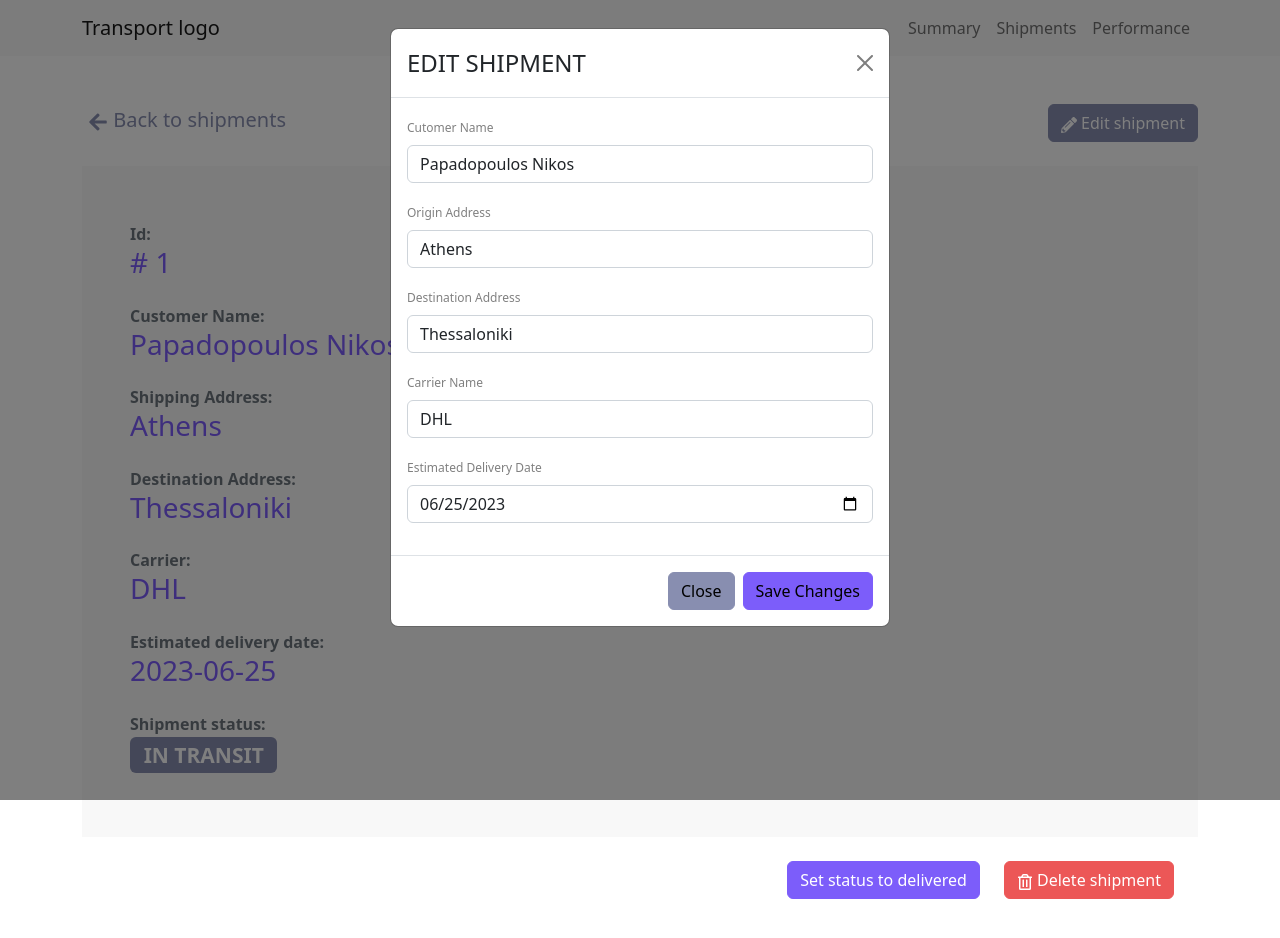
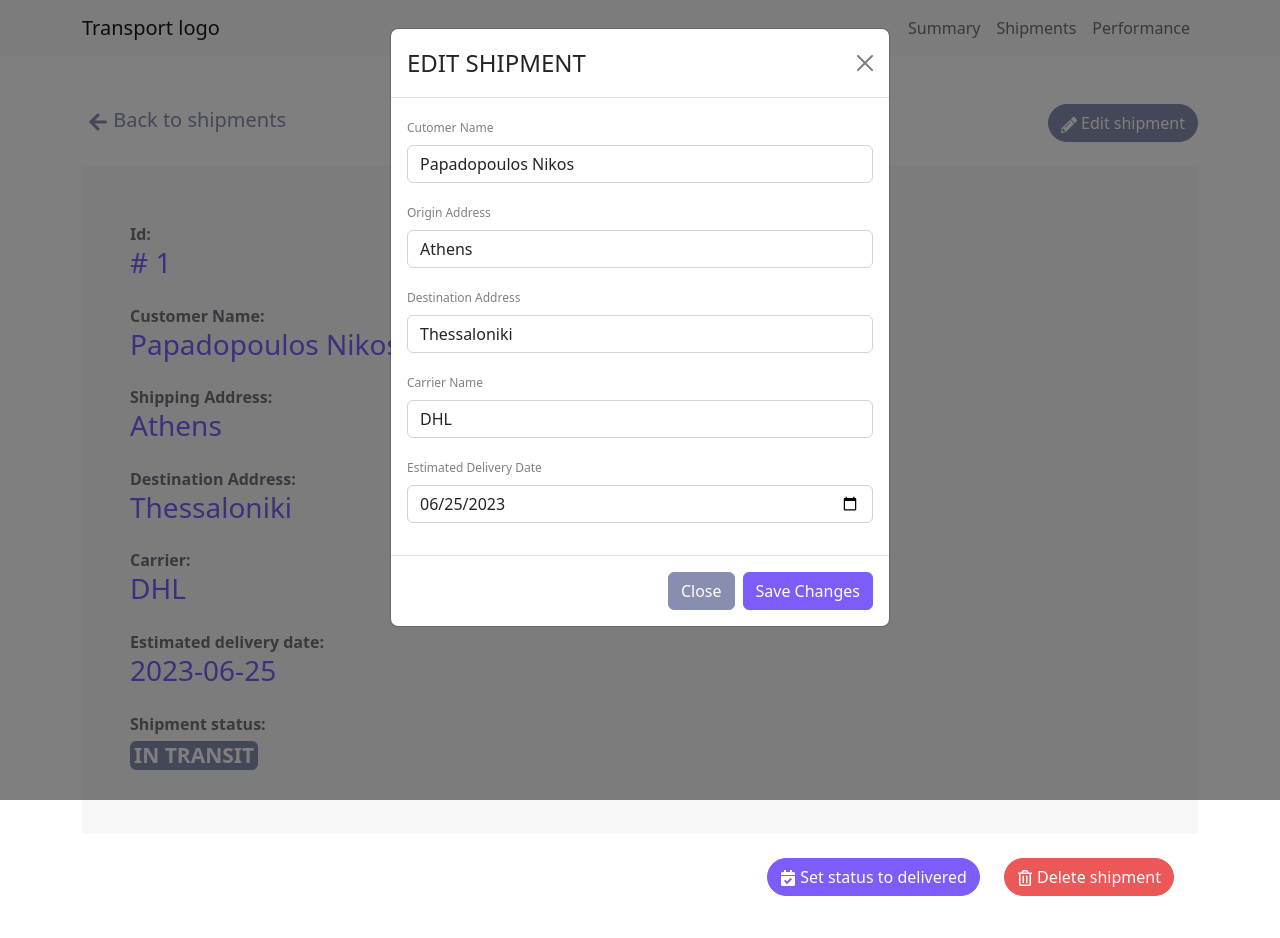
Before and after one commit to geoelectrof/tms-dashboard, a React (Vite) app: page /shipments/1 in a window 1280 px wide. Both pictures are taken after a click on the button "Edit shipment". Shown: the top 938 px of the page. Built offline with nearby package versions, Linux system fonts and the light colour scheme.

Commit message:
Fixed bug of sumbitting empty inputs at edit shipment

```diff
--- a/src/components/EditShipmentModal.jsx
+++ b/src/components/EditShipmentModal.jsx
@@ -40,8 +40,15 @@ function EditShipmentModal({shipmentId}) {
           <Modal.Header closeButton>
             <Modal.Title>EDIT SHIPMENT</Modal.Title>
           </Modal.Header>
+            <Form
+              onSubmit={(e) => {
+                e.preventDefault();
+                dispatch(hideEditShipmentModal());
+                dispatch(editShipment(values));
+                dispatch(openConfirmationModal("updated"));
+              }}
+            >
           <Modal.Body>
-            <Form>
               <FormInput
                 name="customerName"
                 type="text"
@@ -92,11 +99,10 @@ function EditShipmentModal({shipmentId}) {
                 value={values.deliveryDate}
                 onChange={onChange}
               />
-            </Form>
           </Modal.Body>
           <Modal.Footer>
             <Button
-                variant="secondary"
+              variant="secondary text-white"
               onClick={() => {
                 dispatch(hideEditShipmentModal());
                 setValues({
@@ -110,24 +116,11 @@ function EditShipmentModal({shipmentId}) {
             >
               Close
             </Button>
-            <Button
-                variant="primary"
-                onClick={() => {
-                dispatch(hideEditShipmentModal());
-                dispatch(editShipment(values));
-                dispatch(openConfirmationModal("updated"));
-                // setValues({
-                //     customerName: "",
-                //     originAddress: "",
-                //     destinationAddress: "",
-                //     carrierName: "",
-                //     deliveryDate: "",
-                // });
-                }}
-            >
+            <Button type="submit" variant="primary text-white">
               Save Changes
             </Button>
           </Modal.Footer>
+            </Form>
         </Modal>
       </>
     );
--- a/src/components/Performance.jsx
+++ b/src/components/Performance.jsx
@@ -1,6 +1,14 @@
+import {Container, Row, Col } from "react-bootstrap"
+
 const Performance = () => {
   return (
-    <div>Performance</div>
+    <Container className="pt-4">
+        <Row>
+          <Col>
+            <h1 className="fw-bold">Performance</h1>
+          </Col>
+        </Row>
+    </Container>
   )
 }
 export default Performance
--- a/src/components/SingleShipment.jsx
+++ b/src/components/SingleShipment.jsx
@@ -10,7 +10,12 @@ import ConfirmationModal from "./ConfirmationModal"
 import { Navigate } from "react-router-dom"
 import { showWarningModal } from "../features/warningModal/warningModalSlice"
 import WarningModal from "./WarningModal"
-import { FaArrowLeft, FaPencilAlt, FaRegTrashAlt } from "react-icons/fa";
+import {
+  FaArrowLeft,
+  FaPencilAlt,
+  FaRegTrashAlt,
+  FaCalendarCheck,
+} from "react-icons/fa";
 
 
 const SingleShipment = () => {
@@ -35,7 +40,7 @@ const SingleShipment = () => {
           </Col>
           <Col className="text-end">
             <Button
-              variant="secondary text-white"
+              variant="secondary text-white rounded-pill"
               onClick={() => {
                 dispatch(showEditShipmentModal());
               }}
@@ -73,6 +78,7 @@ const SingleShipment = () => {
             <span className="text-muted fw-bold">Shipment status:</span>
             <h3 className="text-primary">
               <Badge
+                className="p-1"
                 bg={
                   shipment.status == "in transit"
                     ? "secondary"
@@ -84,6 +90,7 @@ const SingleShipment = () => {
                 {shipment.status.toUpperCase()}
               </Badge>
             </h3>
+
           </Row>
         </Container>
         <Row>
@@ -91,13 +98,13 @@ const SingleShipment = () => {
             {shipment.status !== "delivered" && (
               <Button
                 onClick={() => dispatch(setShipmentStatusDelivered(shipmentId))}
-                variant="primary text-white"
+                variant="primary text-white rounded-pill"
               >
-                Set status to delivered
+                <FaCalendarCheck /> Set status to delivered
               </Button>
             )}
             <Button
-              variant="danger text-white mx-4"
+              variant="danger text-white mx-4 rounded-pill"
               onClick={() => {
                 // dispatch(removeShipment(shipment.id))
                 // dispatch(openConfirmationModal("deleted"))
```
Lines whose indentation alone changed are shown as unchanged.
